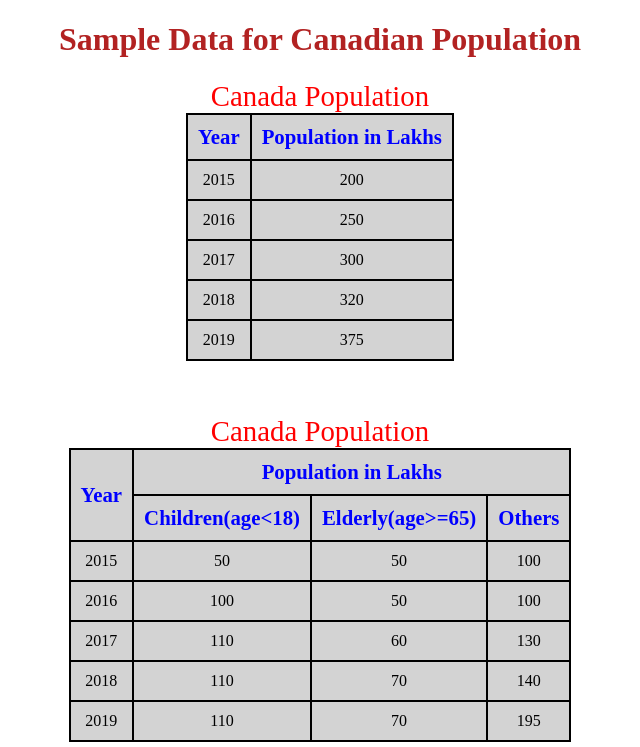
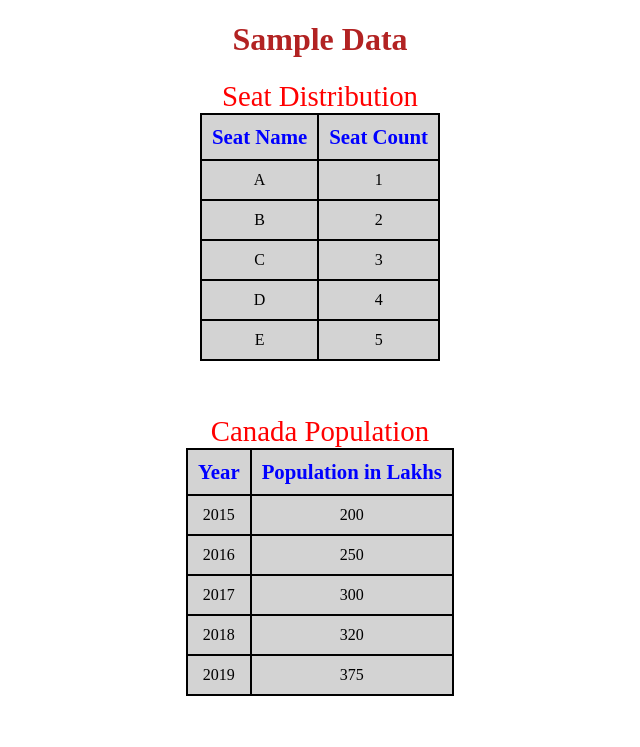
Before and after one commit to neethu-ms/bar-chart, a website: page index.html in a window 1280 px wide. Shown: the top 747 px of the page, without its empty margins (320-960 px from the left). Drawn offline with Linux system fonts and the light colour scheme.

Commit message:
Added data for a single valued bar chart

```diff
--- a/index.html
+++ b/index.html
@@ -9,7 +9,37 @@
 </head>
 
 <body>
-  <h1> Sample Data for Canadian Population</h1>
+  <div class="container">
+    <h1> Sample Data</h1>
+    <table align="center" class="single">
+      <caption>Seat Distribution</caption>
+      <tr>
+        <th>Seat Name</th>
+        <th>Seat Count</th>
+      </tr>
+      <tr>
+        <td>A</td>
+        <td>1</td>
+      </tr>
+      <tr>
+        <td>B</td>
+        <td>2</td>
+      </tr>
+      <tr>
+        <td>C</td>
+        <td>3</td>
+      </tr>
+      <tr>
+        <td>D</td>
+        <td>4</td>
+      </tr>
+      <tr>
+        <td>E</td>
+        <td>5</td>
+      </tr>
+    </table>
+
+    <br><br><br>
     <table align="center" class="single">
       <caption>Canada Population</caption>
       <tr>
@@ -81,8 +111,41 @@
         <td>195</td>
       </tr>
     </table>
+    <br><br><br>
+    <h1>Sample Bar Charts</h1>
+    <br><br><br>
+  </div>
   <script src="js/jquery-3.4.1.min.js"></script>
   <script src="js/bar-chart.js"></script>
+  <script>
+    $(document).ready(function () {
+
+      // bar chart 1 starts
+
+      let data = [{ label: "A", value: 1 }, { label: "B", value: 2 }, { label: "C", value: 3 }, { label: "D", value: 4 }, { label: "E", value: 5 }];
+
+      let options = {
+        width: 700,
+        height: 500,
+        multiValue: false,
+        valuePosition: "top",
+        barColor: "brown",
+        labelColor: "blue",
+        barSpacing: 50,
+        tickValues: [0, 2, 4],
+        barTitle: "Seat Distribution",
+        titleFontSize: 50,
+        titleColor: "red",
+        xAxis: "Seat Name",
+        yAxis: "Seat Count"
+      };
+      let element = ".container";
+      drawBarChart(data, options, element);
+
+      //bar chart 1 ends
+
+    });
+  </script>
 </body>
 
 </html>
```
Lines whose indentation alone changed are shown as unchanged.
